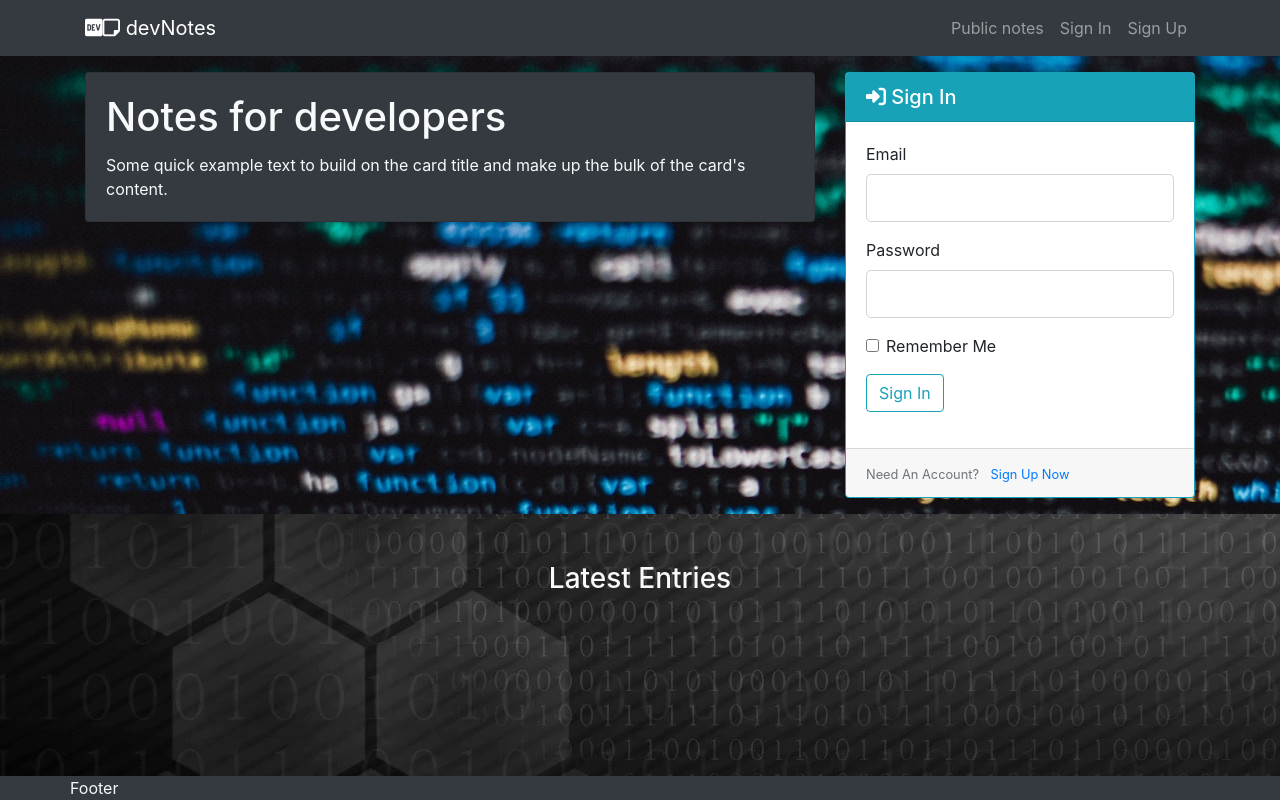
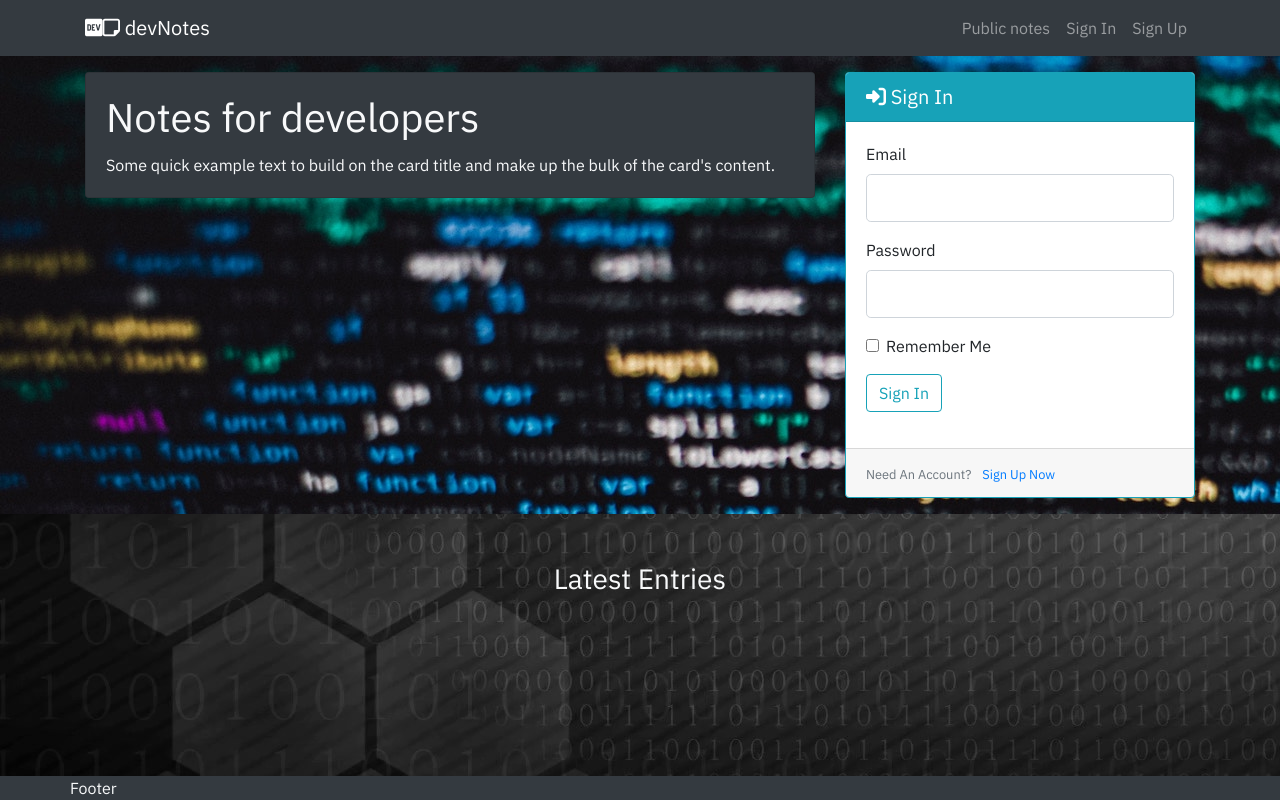
Before and after one commit to jdl208/Code_book, a Flask app: page / in a window 1280 px wide. Run offline with Flask 2, Linux system fonts and the light colour scheme; data that the repository does not hold is empty; some libraries are stand-ins or nearby versions.

Commit message:
Added IBM font

```diff
--- a/codebook/static/css/style.css
+++ b/codebook/static/css/style.css
@@ -1,6 +1,9 @@
+@import url('https://fonts.googleapis.com/css?family=IBM+Plex+Sans:100,400,700&display=swap');
+
 /* Sticky Footer */
 
 body {
+    font-family: 'IBM Plex Sans', sans-serif;
     display: flex;
     min-height: 100vh;
     flex-direction: column;
```
